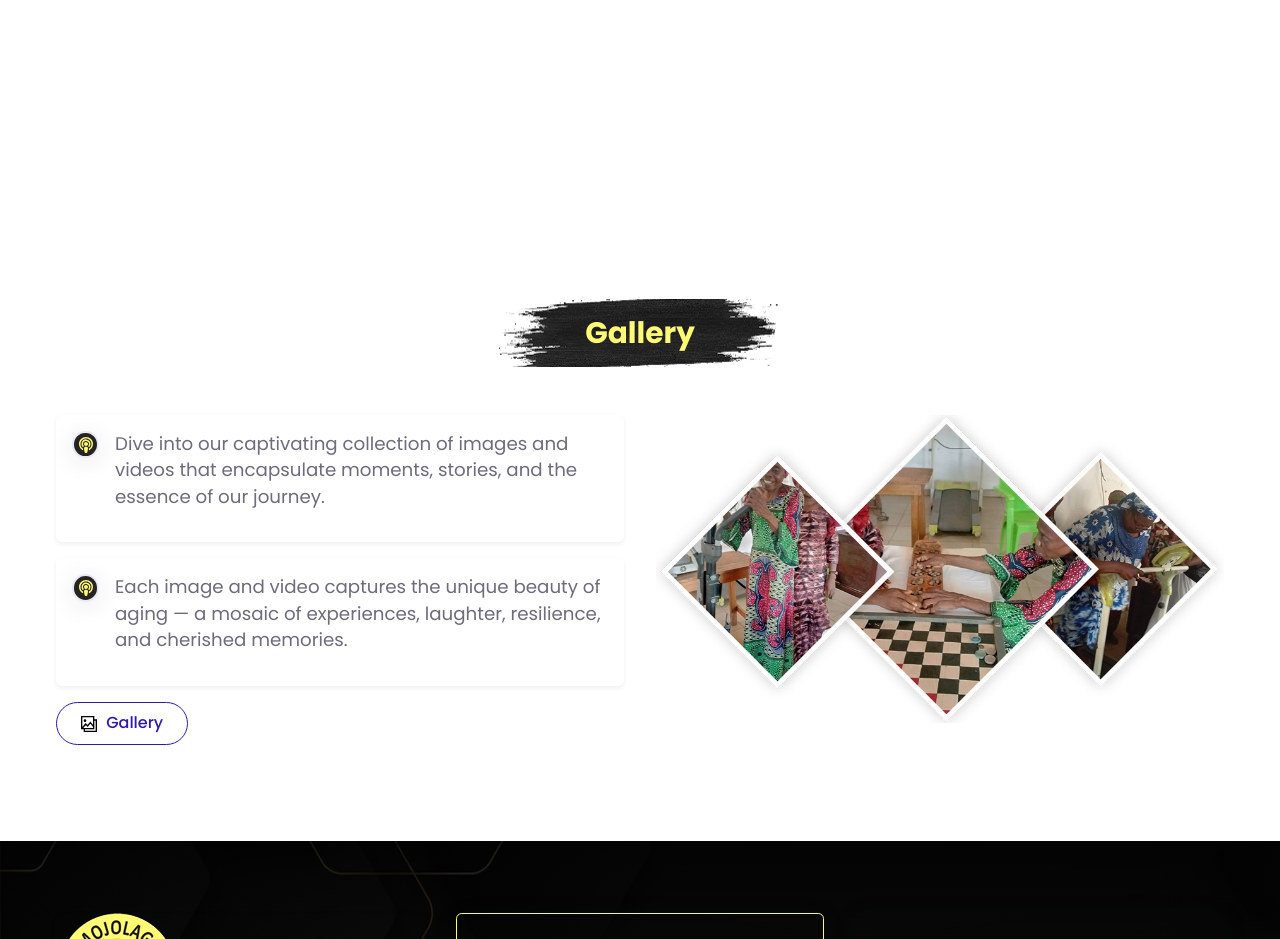
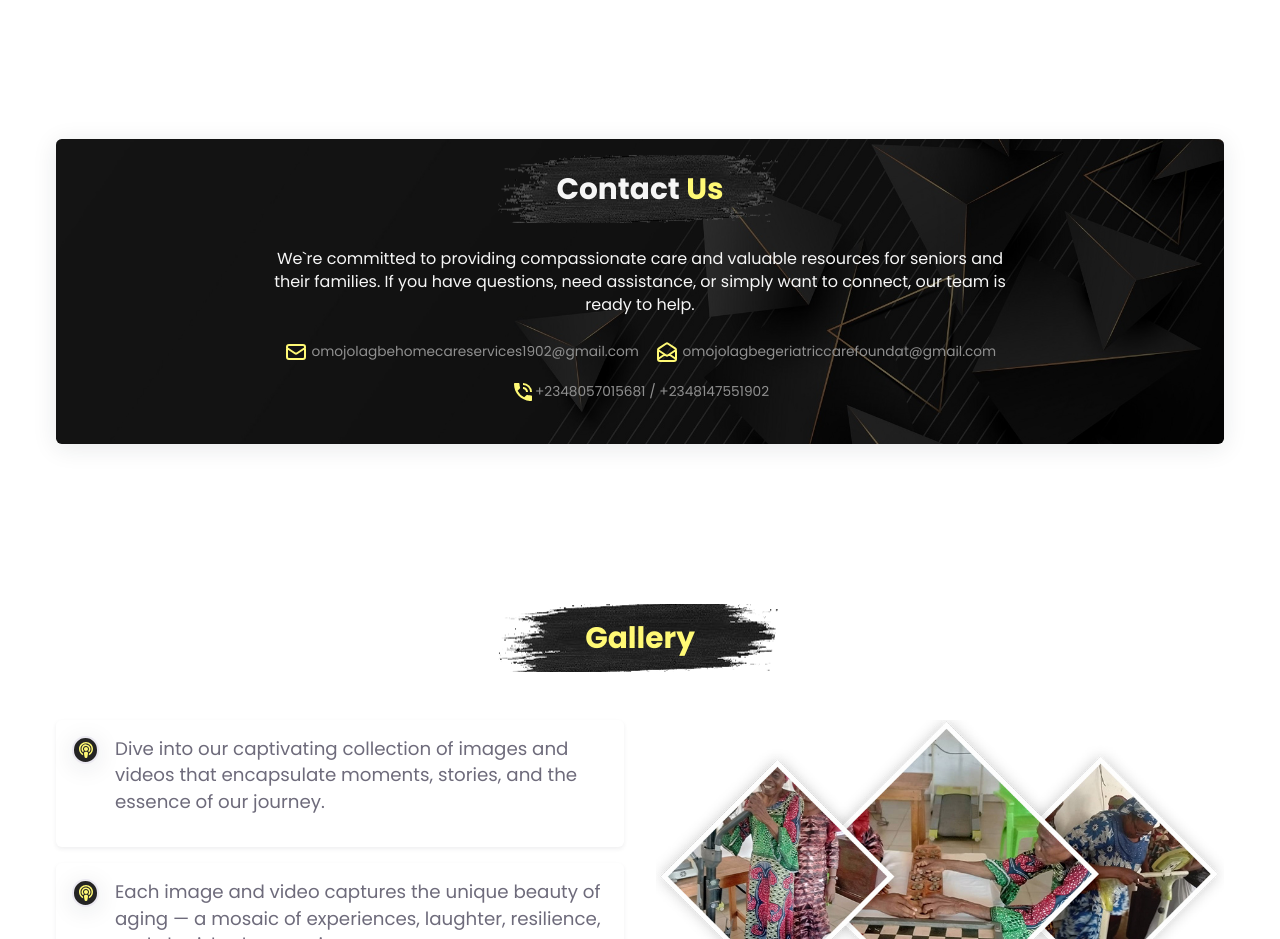
Before and after one commit to Abiodun-Samuel/Omojolagbe-Geriatrics-Care-Foundation, a React (Vite) app: page / in a window 1280 px wide. Shown: the part 3160-4099 px from the top of the page. Built offline with nearby package versions, Linux system fonts and the light colour scheme.

Commit message:
contact section

```diff
--- a/src/components/Home/ContactSection.jsx
+++ b/src/components/Home/ContactSection.jsx
@@ -1,9 +1,46 @@
+import { HiOutlineMail, HiOutlineMailOpen } from "react-icons/hi";
+import SectionHeader from "../common/SectionHeader";
+import { MdPhoneInTalk } from "react-icons/md";
+
 const ContactSection = () => {
   return (
     <section id="contact__section">
       <div className="container">
-        <div className="row">
-          <div className="col-lg-12"></div>
+        <div
+          data-aos="fade-up"
+          className="contact__section-box rounded shadow p-1"
+        >
+          <div className="row d-flex justify-content-center">
+            <div className="col-lg-8">
+              <SectionHeader>
+                <h2 className="text-light my-0 py-0">
+                  Contact <span className="text-warning">Us</span>
+                </h2>
+              </SectionHeader>
+              <div className="my-2 text-center">
+                <p className="text-light">
+                  We`re committed to providing compassionate care and valuable
+                  resources for seniors and their families. If you have
+                  questions, need assistance, or simply want to connect, our
+                  team is ready to help.
+                </p>
+                <div className="d-flex gap-1 flex-wrap justify-content-center mt-2">
+                  <p className="small my-0" style={{ color: "#909090" }}>
+                    <HiOutlineMail className="fs-3 text-warning" />{" "}
+                    omojolagbehomecareservices1902@gmail.com
+                  </p>
+                  <p className="small my-0" style={{ color: "#909090" }}>
+                    <HiOutlineMailOpen className="fs-3 text-warning" />{" "}
+                    omojolagbegeriatriccarefoundat@gmail.com
+                  </p>
+                  <p className="small my-0" style={{ color: "#909090" }}>
+                    <MdPhoneInTalk className="fs-3 text-warning" />
+                    +2348057015681 / +2348147551902
+                  </p>
+                </div>
+              </div>
+            </div>
+          </div>
         </div>
       </div>
     </section>
--- a/src/index.css
+++ b/src/index.css
@@ -20,6 +20,7 @@
 
   --light-1: #bdd1ca;
   --light-0: #f6f7ef;
+  /* --light-0: #c5c5c5; */
   --shadow: 0px 2px 15px rgba(0, 0, 0, 0.1);
   --shadow-1: 0px 2px 15px rgba(0, 0, 0, 0.1);
 }
@@ -104,6 +105,14 @@ section#contact__section {
 /* about section  */
 #about__section {
   background: inherit;
+}
+
+/* contact section   */
+#contact__section .contact__section-box {
+  background: linear-gradient(rgba(0, 0, 0, 0.5), rgba(0, 0, 0, 0.5)),
+    url("./assets/images/bg/contact-bg.jpg");
+  background-position: center;
+  background-size: cover;
 }
 
 /* footer section  */
```
Also changed, not shown: src/assets/images/bg/contact-bg.jpg (added).
